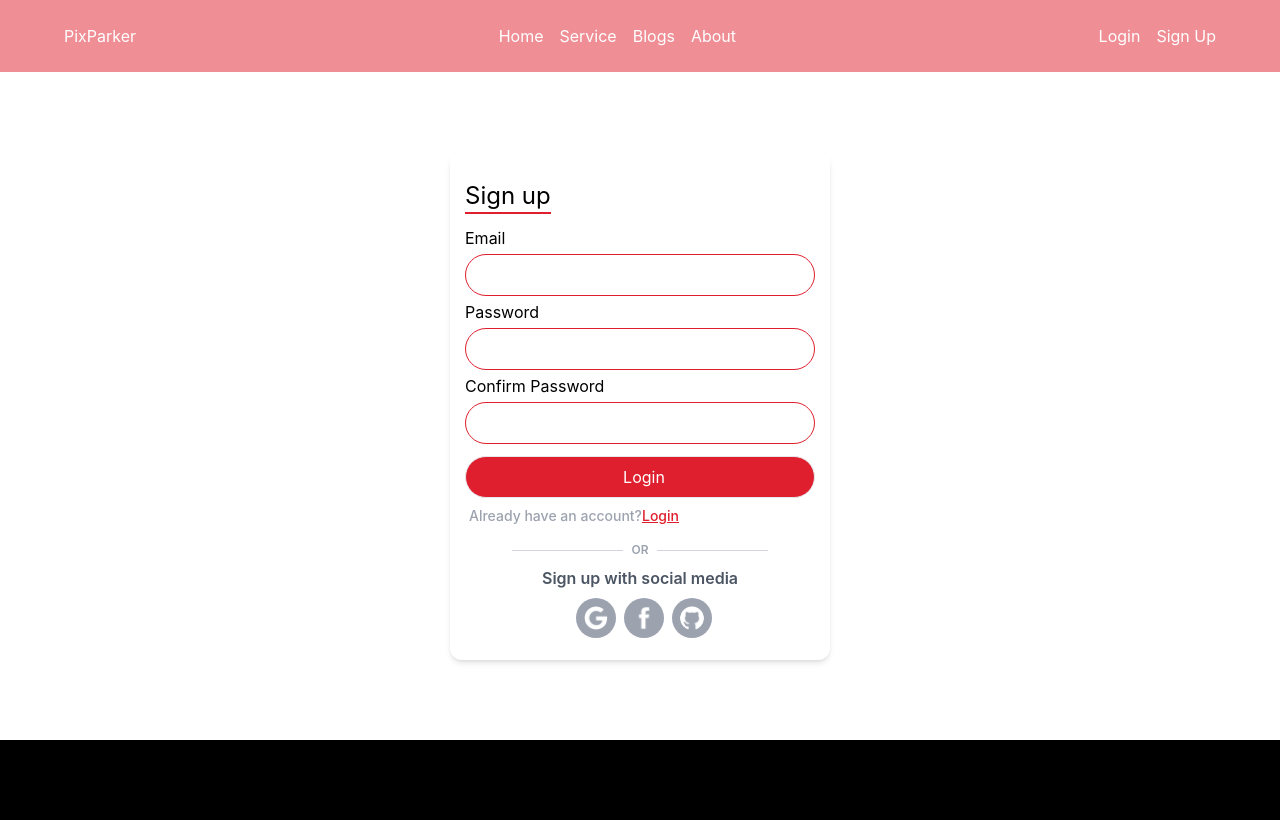
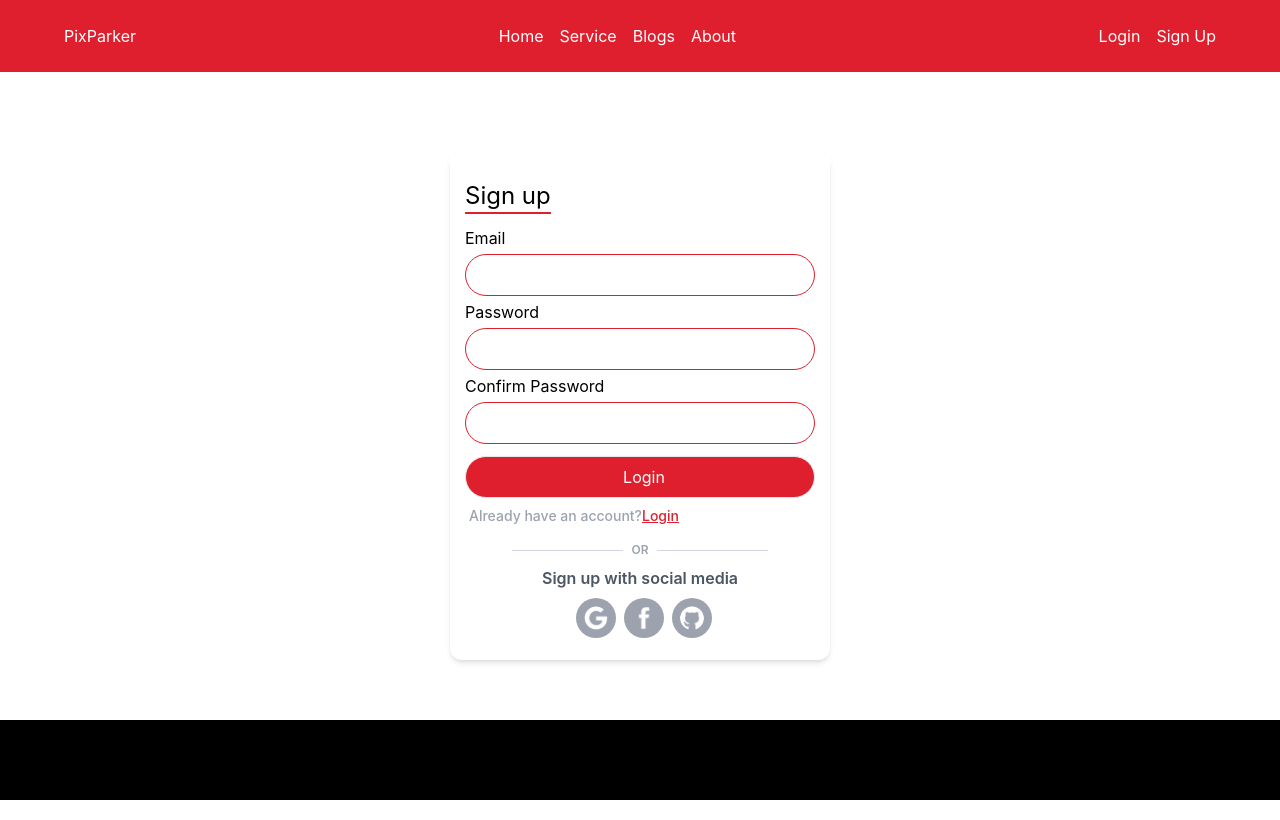
Before and after one commit to imrannaazir/pix-parker-photography-portfolio, a React (Create React App) app: page /signup in a window 1280 px wide. Built offline with nearby package versions, Linux system fonts and the light colour scheme.

Commit message:
fire  base install and firebase.init.js file setup and export default

```diff
--- a/package.json
+++ b/package.json
@@ -6,6 +6,7 @@
     "@testing-library/jest-dom": "^5.16.4",
     "@testing-library/react": "^13.1.1",
     "@testing-library/user-event": "^13.5.0",
+    "firebase": "^9.6.11",
     "react": "^18.0.0",
     "react-dom": "^18.0.0",
     "react-firebase-hooks": "^5.0.3",
--- a/src/components/Footer/Footer.js
+++ b/src/components/Footer/Footer.js
@@ -2,7 +2,7 @@ import React from 'react';
 
 const Footer = () => {
     return (
-        <div className=' w-full h-20  bottom-0 bg-black'>
+        <div className=' w-full h-20 sticky bottom-0 bg-black'>
             Footer
         </div>
     );
--- a/src/components/Navbar/Navbar.js
+++ b/src/components/Navbar/Navbar.js
@@ -3,7 +3,7 @@ import { Link } from 'react-router-dom';
 
 const Navbar = () => {
     return (
-        <div className=' sticky w-[100%] top-0 bg-[#DF1F2D] opacity-50  py-6 text-white'>
+        <div className=' sticky w-[100%] top-0 bg-[#DF1F2D]   py-6 text-white'>
             <nav className=' flex justify-between w-[90%] mx-auto'>
                 <div>
                     PixParker
--- /dev/null
+++ b/src/firebase.init.js
@@ -0,0 +1,20 @@
+// Import the functions you need from the SDKs you need
+import { initializeApp } from "firebase/app";
+import { getAuth } from 'firebase/auth'
+// TODO: Add SDKs for Firebase products that you want to use
+// https://firebase.google.com/docs/web/setup#available-libraries
+
+// Your web app's Firebase configuration
+const firebaseConfig = {
+    apiKey: "AIzaSyDOo9Qc3kNCYNaqx50zHRC_wigxSGfnmx4",
+    authDomain: "pix-parker.firebaseapp.com",
+    projectId: "pix-parker",
+    storageBucket: "pix-parker.appspot.com",
+    messagingSenderId: "279021459701",
+    appId: "1:279021459701:web:0a7e2c52d8695a6b4a4dbc"
+};
+
+// Initialize Firebase
+const app = initializeApp(firebaseConfig);
+const auth = getAuth(app)
+export default auth
```
Also changed, not shown: src/components/SignUp/SignUp.js (+8 -1 lines), 1 other file (tests, documents, lock files or other folders).
